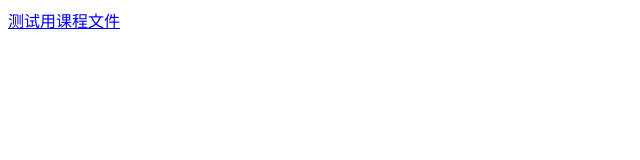
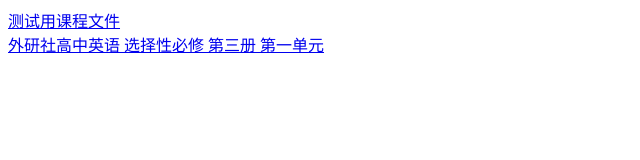
Before and after one commit to BailPlus/bssenglish.pages, a plain HTML site: page lessons/index.html in a window 1280 px wide. Shown: the whole page, without its empty margins (0-640 px from the left). Drawn offline with Linux system fonts and the light colour scheme.

Commit message:
+lessons/index.html 增加了B6U1.blf的下载按钮 +lessons/B6U1.blf 增加了课程文件

```diff
--- a/lessons/index.html
+++ b/lessons/index.html
@@ -6,6 +6,7 @@
 		<link rel="icon" href="/bssenglish.pages/favicon.ico">
 	</head>
 	<body>
-		<a download="test.blf" href="test.blf">测试用课程文件</a>
+		<a download="test.blf" href="test.blf">测试用课程文件</a><br>
+		<a download="B6U1.blf" href="B6U1.blf">外研社高中英语 选择性必修 第三册 第一单元</a><br>
 	</body>
 </html>
```
Also changed, not shown: 1 other file.
